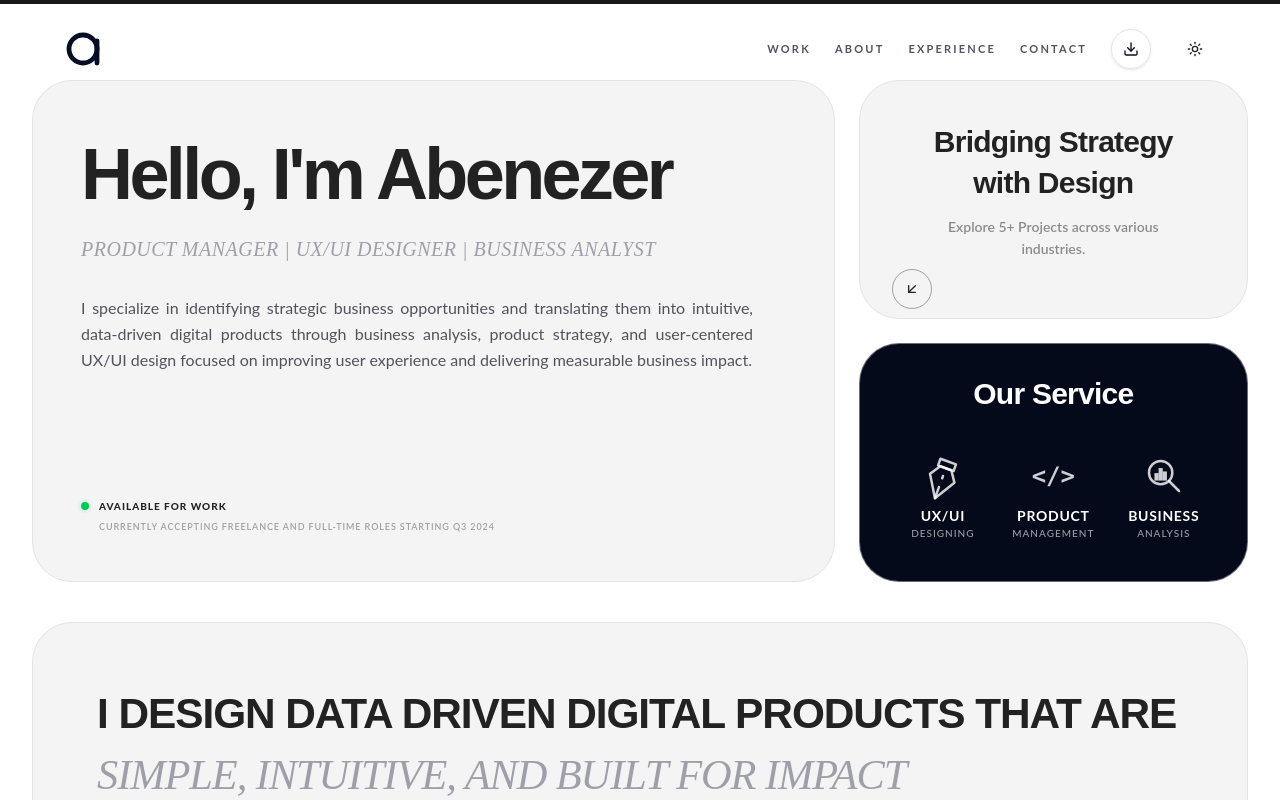
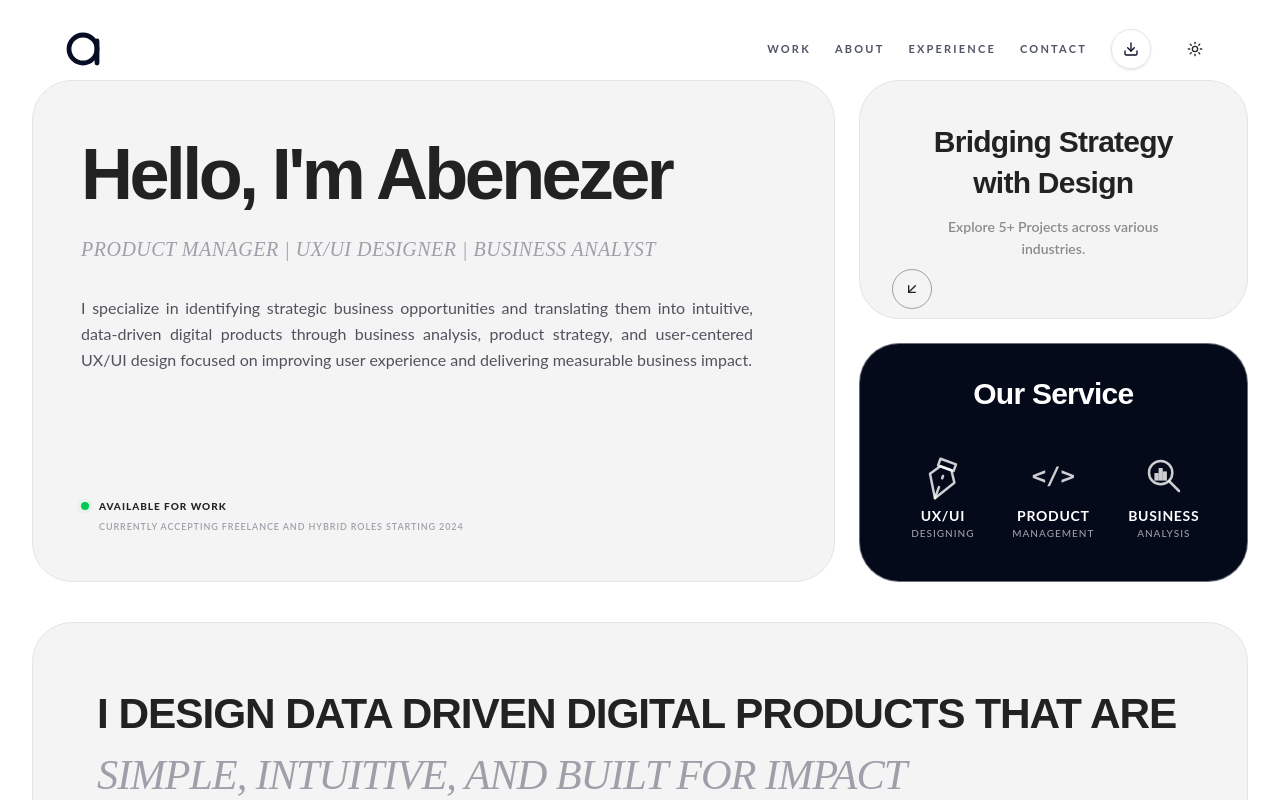
Before and after one commit to abensights/abensights, a React (Vite) app: page / in a window 1280 px wide. Shown: the top 800 px of the page. Built offline with nearby package versions, Linux system fonts and the light colour scheme.

Commit message:
refactor: simplify UI and update availability text
- Remove scroll progress bar for a cleaner aesthetic
- Update availability status text in Hero
- Refine ThemeToggle button sizing and icon styling

```diff
--- a/src/App.tsx
+++ b/src/App.tsx
@@ -6,16 +6,9 @@ import { Work } from "./components/Work";
 import { About, Experience } from "./components/AboutAndExperience";
 import { Contact } from "./components/Contact";
 import { Preloader } from "./components/Preloader";
-import { motion, useScroll, useSpring } from "motion/react";
 
 export default function App() {
   const [loading, setLoading] = useState(true);
-  const { scrollYProgress } = useScroll();
-  const scaleX = useSpring(scrollYProgress, {
-    stiffness: 100,
-    damping: 30,
-    restDelta: 0.001
-  });
 
   return (
     <ThemeProvider attribute="class" defaultTheme="light" enableSystem>
@@ -25,14 +18,6 @@ export default function App() {
       <div className={`min-h-screen bg-background text-foreground font-sans selection:bg-zinc-200 dark:selection:bg-zinc-800 selection:text-zinc-900 dark:selection:text-zinc-100 transition-opacity duration-1000 ${
         loading ? "opacity-0 h-screen overflow-hidden" : "opacity-100"
       }`}>
-        {/* Progress Bar */}
-        {!loading && (
-          <motion.div
-            className="fixed top-0 left-0 right-0 h-1 bg-zinc-900 dark:bg-zinc-100 z-[60] origin-left"
-            style={{ scaleX }}
-          />
-        )}
-
         <Navbar />
 
         <main>
--- a/src/components/Hero.tsx
+++ b/src/components/Hero.tsx
@@ -40,7 +40,7 @@ export function Hero() {
                 </div>
                 <span className="text-[10px] font-extrabold uppercase tracking-widest text-foreground font-subheader">Available for work</span>
               </div>
-              <p className="text-[9px] font-semibold text-zinc-400 dark:text-white/50 uppercase tracking-widest pl-4.5 font-subheader">Currently accepting freelance and full-time roles starting Q3 2024</p>
+              <p className="text-[9px] font-semibold text-zinc-400 dark:text-white/50 uppercase tracking-widest pl-4.5 font-subheader">Currently accepting freelance and hybrid roles starting 2024</p>
             </div>
           </div>
         </motion.div>
--- a/src/components/ThemeToggle.tsx
+++ b/src/components/ThemeToggle.tsx
@@ -10,10 +10,11 @@ export function ThemeToggle() {
       variant="ghost"
       size="icon"
       onClick={() => setTheme(theme === "light" ? "dark" : "light")}
-      className="rounded-full w-10 h-10 transition-all duration-300 hover:bg-zinc-100 dark:hover:bg-zinc-800"
+      className="rounded-full w-9 h-9 md:w-10 md:h-10 transition-all duration-300 hover:bg-zinc-100 dark:hover:bg-zinc-800"
+      aria-label="Toggle theme"
     >
-      <Sun className="h-[1.2rem] w-[1.2rem] rotate-0 scale-100 transition-all dark:-rotate-90 dark:scale-0" />
-      <Moon className="absolute h-[1.2rem] w-[1.2rem] rotate-90 scale-0 transition-all dark:rotate-0 dark:scale-100" />
+      <Sun className="h-[1.2rem] w-[1.2rem] rotate-0 scale-100 transition-all dark:-rotate-90 dark:scale-0 text-zinc-800 dark:text-zinc-200" />
+      <Moon className="absolute h-[1.2rem] w-[1.2rem] rotate-90 scale-0 transition-all dark:rotate-0 dark:scale-100 text-zinc-800 dark:text-zinc-200" />
       <span className="sr-only">Toggle theme</span>
     </Button>
   );
--- a/src/index.css
+++ b/src/index.css
@@ -123,11 +123,11 @@
 @layer base {
   * {
     @apply border-border outline-ring/50;
-    }
+  }
   body {
     @apply bg-background text-foreground;
-    }
+  }
   html {
     @apply font-sans font-heading font-subheader font-menu;
-    }
+  }
 }
```
